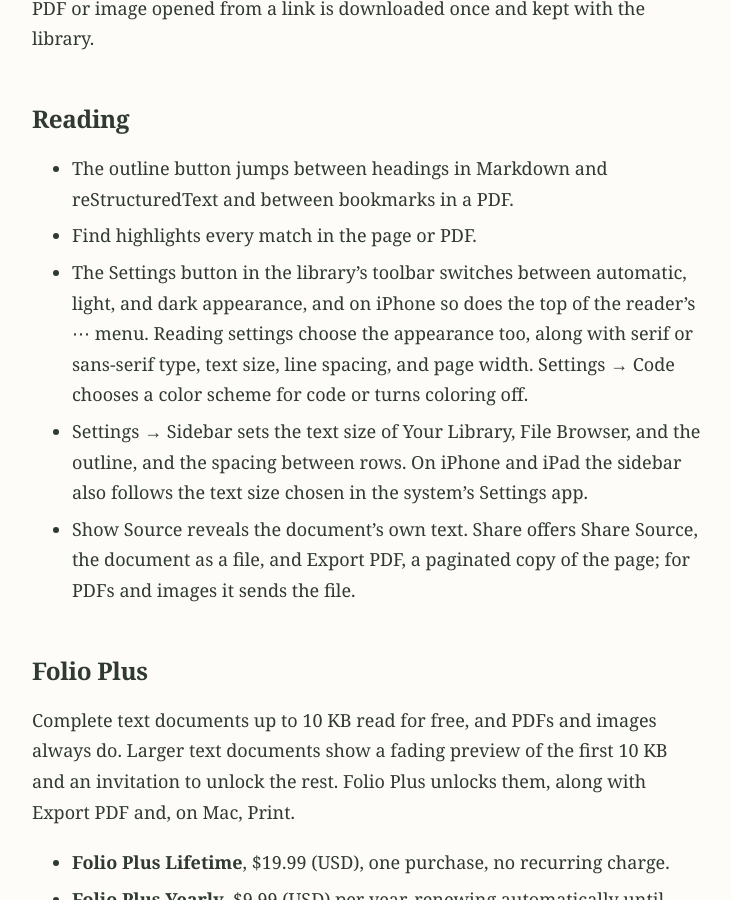
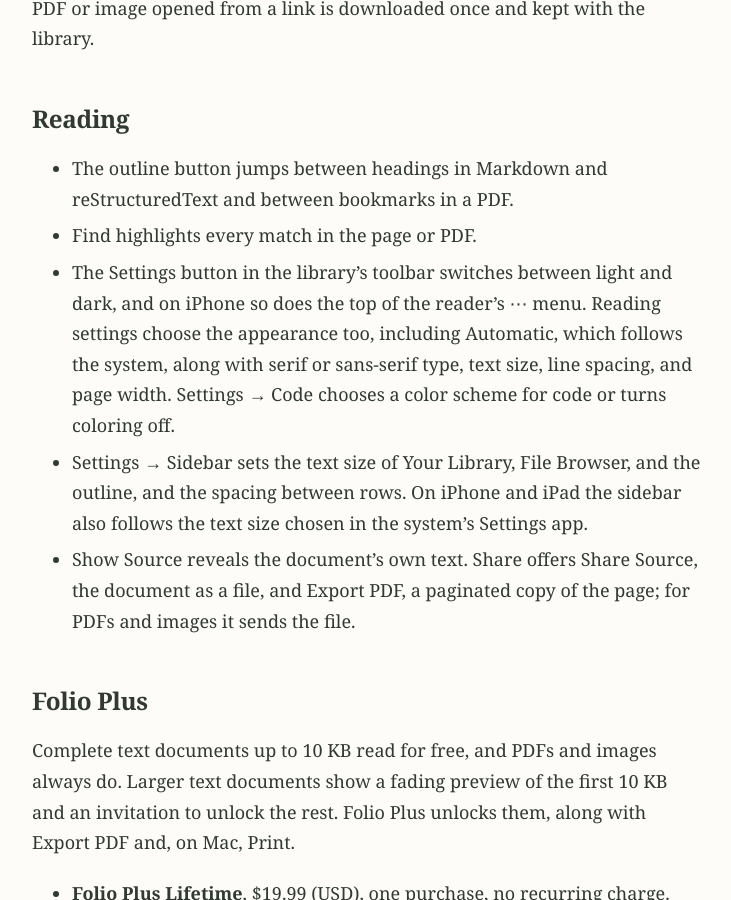
Before and after one commit to BlueTaoLLC/FolioApp, a Jekyll site: the page built from support.md, in a window 1280 px wide and 900 px high, scrolled down 584 px. Shown: the whole window, without its empty margins (272-1003 px from the left). Built offline with Jekyll 4.4.1, drawn with Linux system fonts in a browser that asks for light colours.

Commit message:
Support page: the light and dark switch
Co-Authored-By: Claude Fable 5.1 <noreply@anthropic.com>

```diff
--- a/support.md
+++ b/support.md
@@ -12,7 +12,7 @@ Open a file with **Document** in the Open row at the bottom of the sidebar, brow
 
 - The outline button jumps between headings in Markdown and reStructuredText and between bookmarks in a PDF.
 - Find highlights every match in the page or PDF.
-- The Settings button in the library's toolbar switches between automatic, light, and dark appearance, and on iPhone so does the top of the reader's ⋯ menu. Reading settings choose the appearance too, along with serif or sans-serif type, text size, line spacing, and page width. Settings → Code chooses a color scheme for code or turns coloring off.
+- The Settings button in the library's toolbar switches between light and dark, and on iPhone so does the top of the reader's ⋯ menu. Reading settings choose the appearance too, including Automatic, which follows the system, along with serif or sans-serif type, text size, line spacing, and page width. Settings → Code chooses a color scheme for code or turns coloring off.
 - Settings → Sidebar sets the text size of Your Library, File Browser, and the outline, and the spacing between rows. On iPhone and iPad the sidebar also follows the text size chosen in the system's Settings app.
 - Show Source reveals the document's own text. Share offers Share Source, the document as a file, and Export PDF, a paginated copy of the page; for PDFs and images it sends the file.
 
```
